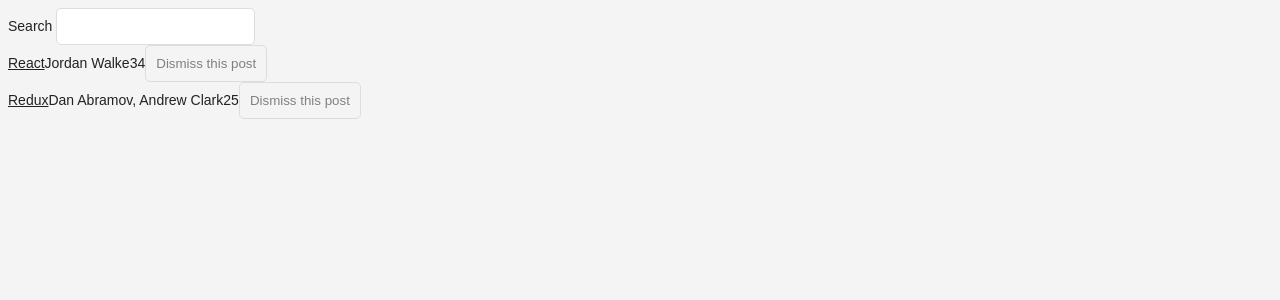
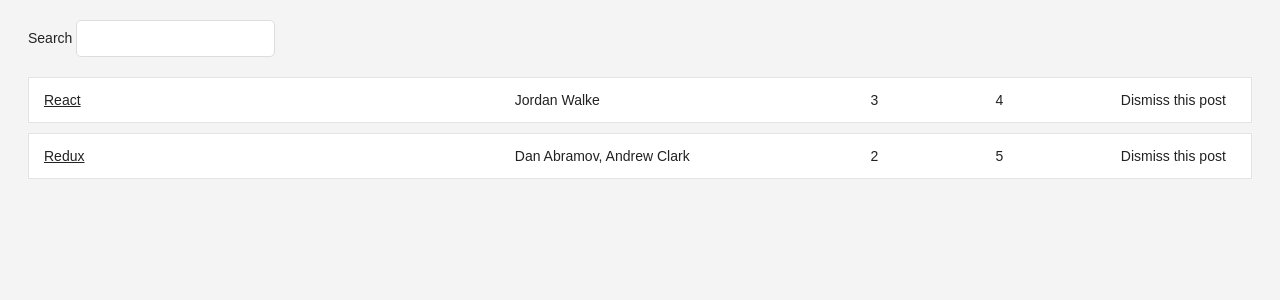
Before and after one commit to eqlz/hackernews, a React (Create React App) app: page / in a window 1280 px wide. Shown: the top 300 px of the page. Built offline with nearby package versions, Linux system fonts and the light colour scheme.

Commit message:
Add css style to components

```diff
--- a/src/App.js
+++ b/src/App.js
@@ -64,13 +64,16 @@
     } = this.state;
 
     return (
-      <div className="App">
+      <div className="page">
+        <div className="interaction">
           <Search
             value={searchTerm}
             onChange={this.onSearchChange}
           >
             Search
           </Search>
+        </div>
+
 
         <Table
           list={list}
@@ -82,10 +85,7 @@
   }
 }
 
-class Search extends Component {
-  render() {
-    const { value, onChange, children } = this.props;
-
+const Search = ({value, onChange, children})  => {
   return (
     <form>
       {children} <input
@@ -94,29 +94,37 @@
         onChange={onChange}
       />
     </form>
-    );
-  }
+  )
 }
 
-class Table extends Component {
-  render() {
-    const { list, pattern, onDismiss } = this.props;
+const Table = ({list, pattern, onDismiss}) => {
   return (
-      <div>
+    <div className="table">
     {
       list
         .filter(isSearched(pattern))
         .map(item =>
-              <div key={item.objectID}>
-                <span>
+          <div key={item.objectID} className="table-row">
+            <span style={{width: '40%'}}>
               <a href={item.url}>{item.title}</a>
             </span>
-                <span>{item.author}</span>
-                <span>{item.num_comments}</span>
-                <span>{item.points}</span>
-                <span>
+
+            <span style={{width: '30%'}}>
+              {item.author}
+            </span>
+
+            <span style={{width: '10%'}}>
+              {item.num_comments}
+            </span>
+
+            <span style={{width: '10%'}}>
+              {item.points}
+            </span>
+
+            <span style={{width: '10%'}}>
               <Button
                 onClick={() => onDismiss(item.objectID)}
+                className="button-inline"
               >
                 Dismiss this post
               </Button>
@@ -125,18 +133,10 @@
         )
     }
     </div>
-    );
-  }
+  )
 }
 
-class Button extends Component {
-  render() {
-    const {
-      onClick,
-      className = '',
-      children
-    } = this.props;
-
+const Button = ({onClick, className, children}) => {
   return (
     <button
       onClick={onClick}
@@ -145,8 +145,7 @@
     >
       {children}
     </button>
-    );
-  }
+  )
 }
 
 export default App;
```
Lines whose indentation alone changed are shown as unchanged.
